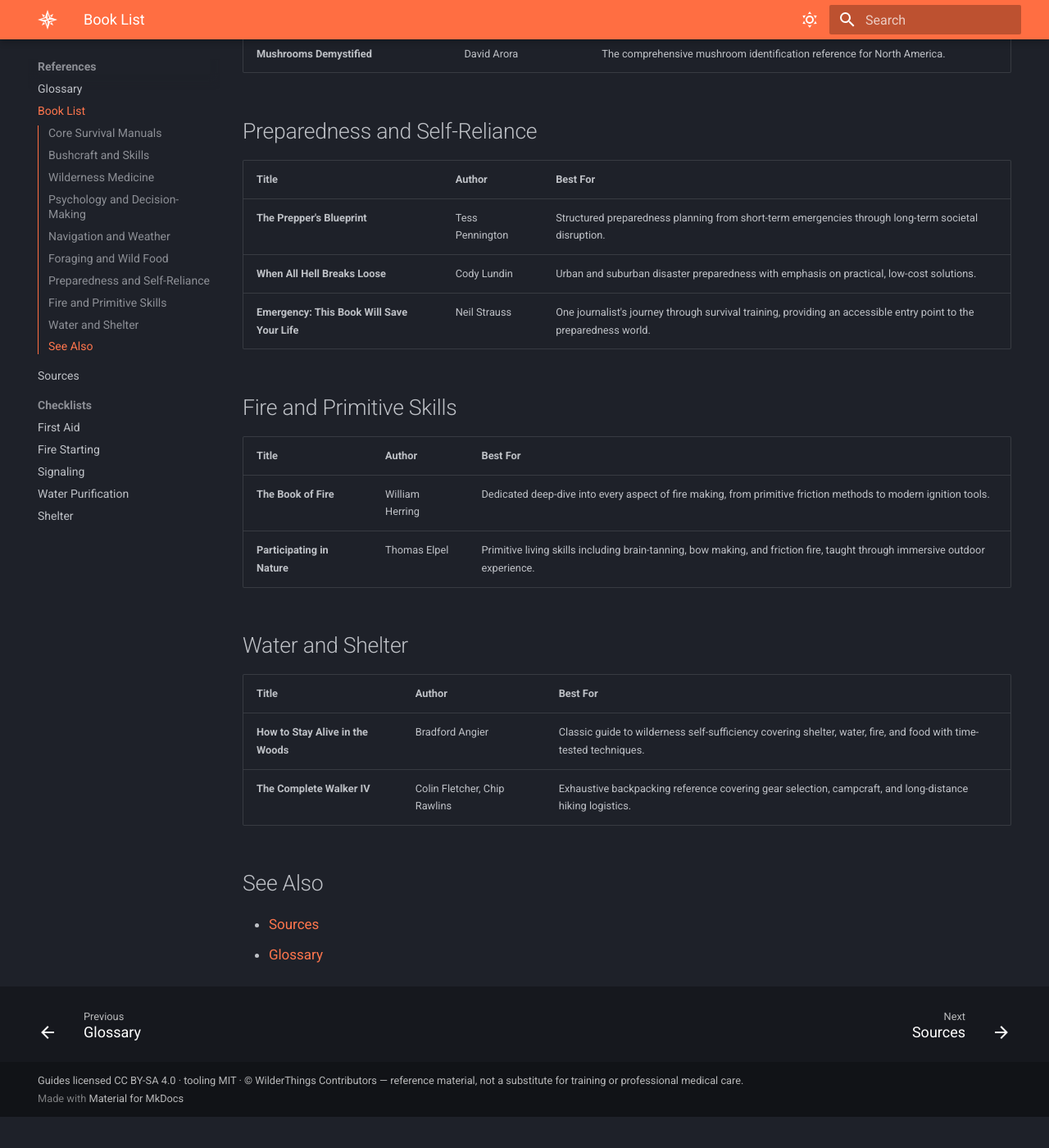
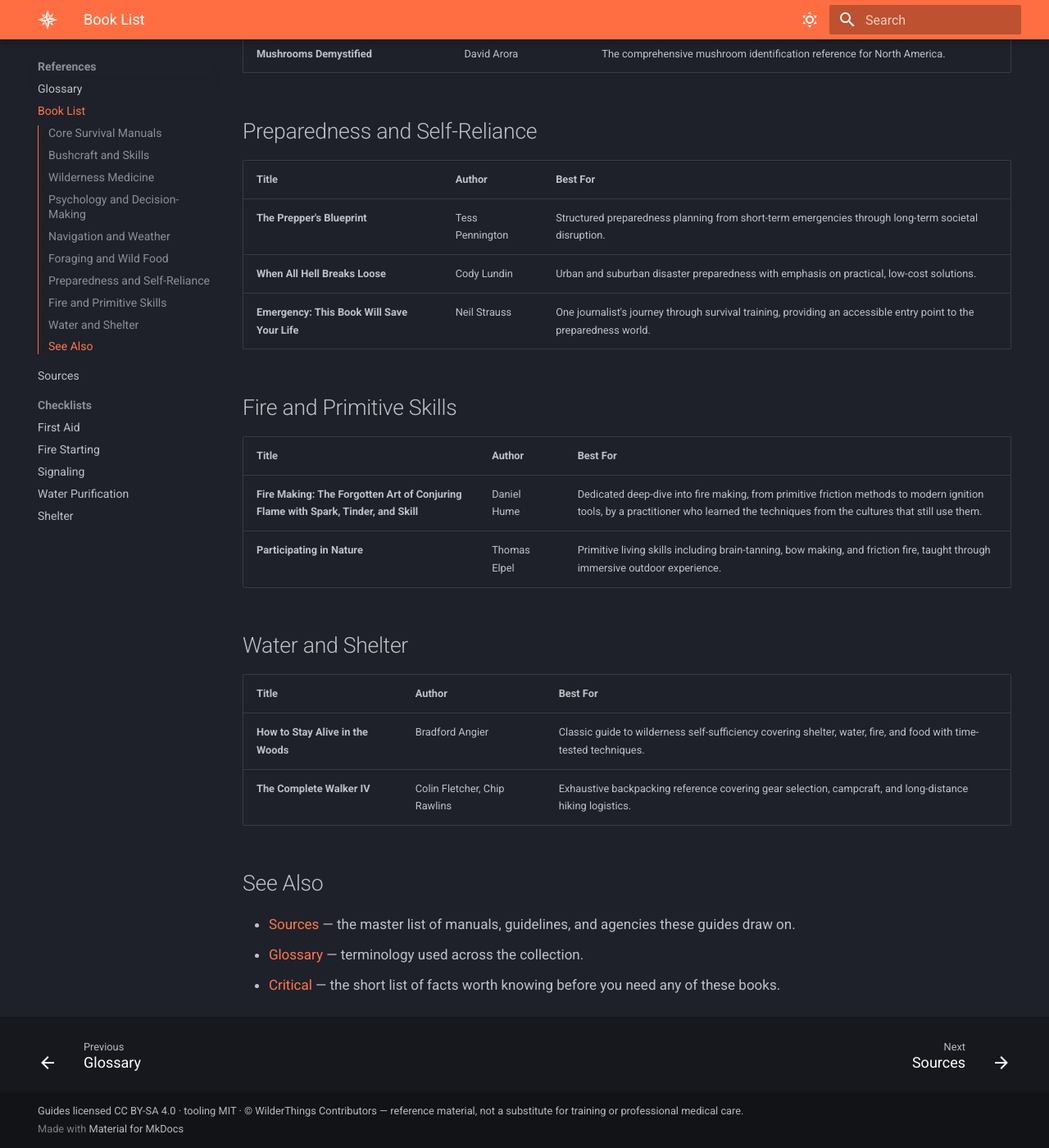
Before and after one commit to mmayden/WilderThings, an MkDocs documentation site: the page built from docs/references/book-list.md, in a window 1280 px wide and 1400 px high, scrolled down 2918 px. Shown: the whole window at 82% size. Built offline with MkDocs 1.6.1 and Material for MkDocs 9.7.7, drawn with Linux system fonts in a browser that asks for light colours; before the commit the page ends 4280 px from its top, so only the background shows below that.

Commit message:
fix: a fourth fabricated citation, and two wrong Army publication facts
book-list recommended "The Book of Fire" by William Herring as the
dedicated fire reference. No such book exists. Replaced with Daniel
Hume's Fire Making, which is the real one and is already cited in
friction-methods after the same author's name turned up fabricated there
as "Ed Hume."

That is four fabricated citations now, and this one sat in the curated
reading list — the page whose entire purpose is telling readers which
books to buy.

Two factual errors in the military manuals section, both in the
succession of the Army survival manual:

- FM 21-76 was said to be superseded by ATP 3-50.3. The actual line is
  FM 21-76 (1992) to FM 3-05.70 (2002) to ATP 3-50.21 (2018). ATP 3-50.3
  is a different, multi-service publication.
- ATP 3-50.21 was titled "Survival, Evasion, and Recovery." It is titled
  "Survival." The evasion and SERE material lives in its siblings,
  ATP 3-50.22 and ATP 3-50.20, because the Army split FM 3-05.70 into
  separate publications rather than revising it as one volume.

Also: sources.md cited the SAS Survival Handbook to William Morrow while
every other citation in the corpus says William Collins. The citation
checker never saw it — it only scans "## Sources" sections, and this file
keeps its bibliography under "## Key Textbooks". So the master source
list, the one document whose whole job is citations, is the one document
the citation check does not cover.

Recorded that limitation on the page itself rather than building a parser
for two files with a different format. The note says plainly what the
checker does and does not establish: consistency, not existence, and four
fabricated citations have been found by reading rather than by checking.

Co-Authored-By: Claude Opus 5 (1M context) <noreply@anthropic.com>

```diff
--- a/docs/references/book-list.md
+++ b/docs/references/book-list.md
@@ -79,7 +79,7 @@ tags:
 
 | Title | Author | Best For |
 |-------|--------|----------|
-| **The Book of Fire** | William Herring | Dedicated deep-dive into every aspect of fire making, from primitive friction methods to modern ignition tools. |
+| **Fire Making: The Forgotten Art of Conjuring Flame with Spark, Tinder, and Skill** | Daniel Hume | Dedicated deep-dive into fire making, from primitive friction methods to modern ignition tools, by a practitioner who learned the techniques from the cultures that still use them. |
 | **Participating in Nature** | Thomas Elpel | Primitive living skills including brain-tanning, bow making, and friction fire, taught through immersive outdoor experience. |
 
 ## Water and Shelter
@@ -91,5 +91,6 @@ tags:
 
 ## See Also
 
-- [Sources](sources.md)
-- [Glossary](glossary.md)
+- [Sources](sources.md) — the master list of manuals, guidelines, and agencies these guides draw on.
+- [Glossary](glossary.md) — terminology used across the collection.
+- [Critical](../critical.md) — the short list of facts worth knowing before you need any of these books.
```
Also changed, not shown: docs/references/sources.md (+11 -5 lines).
